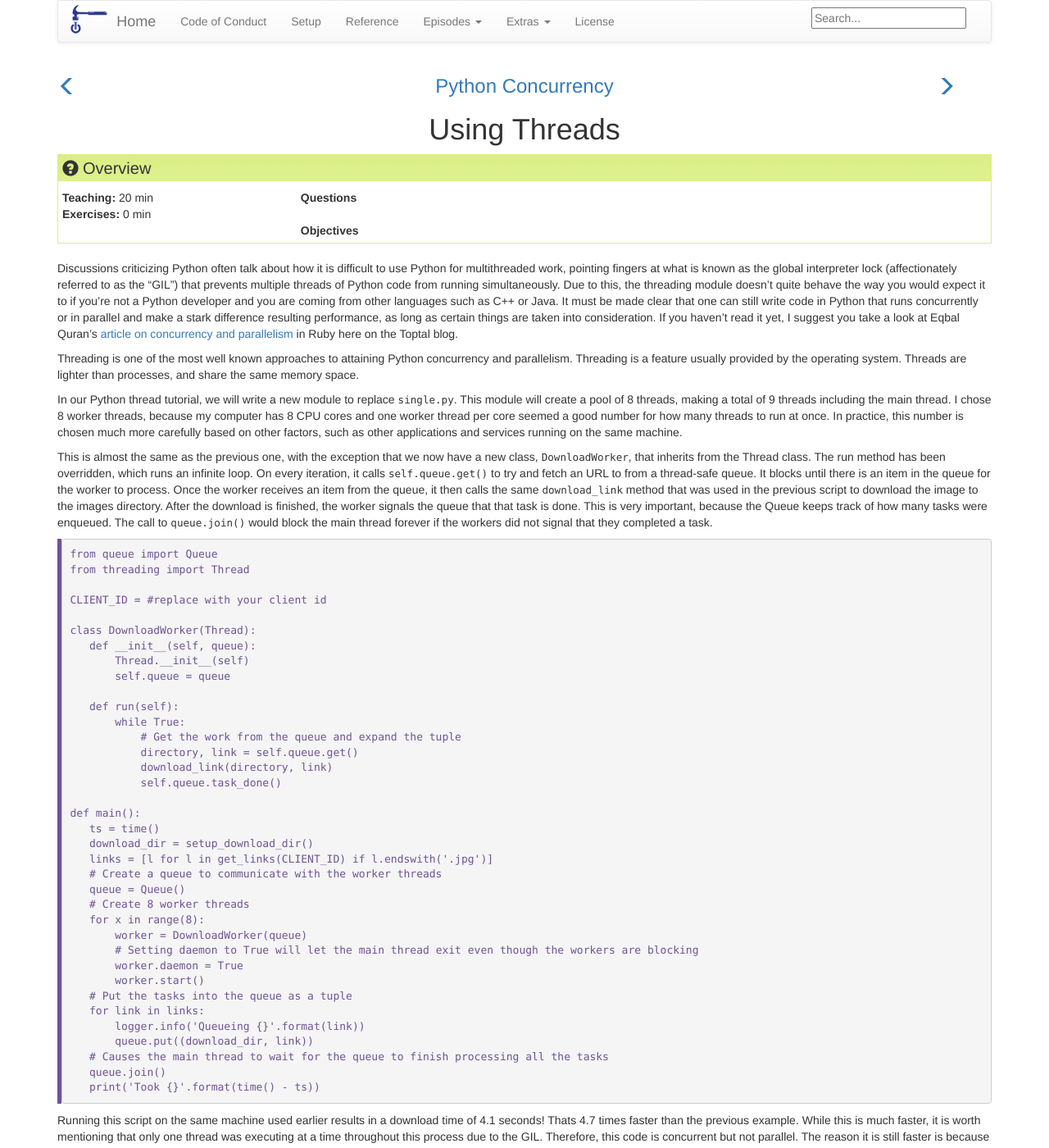
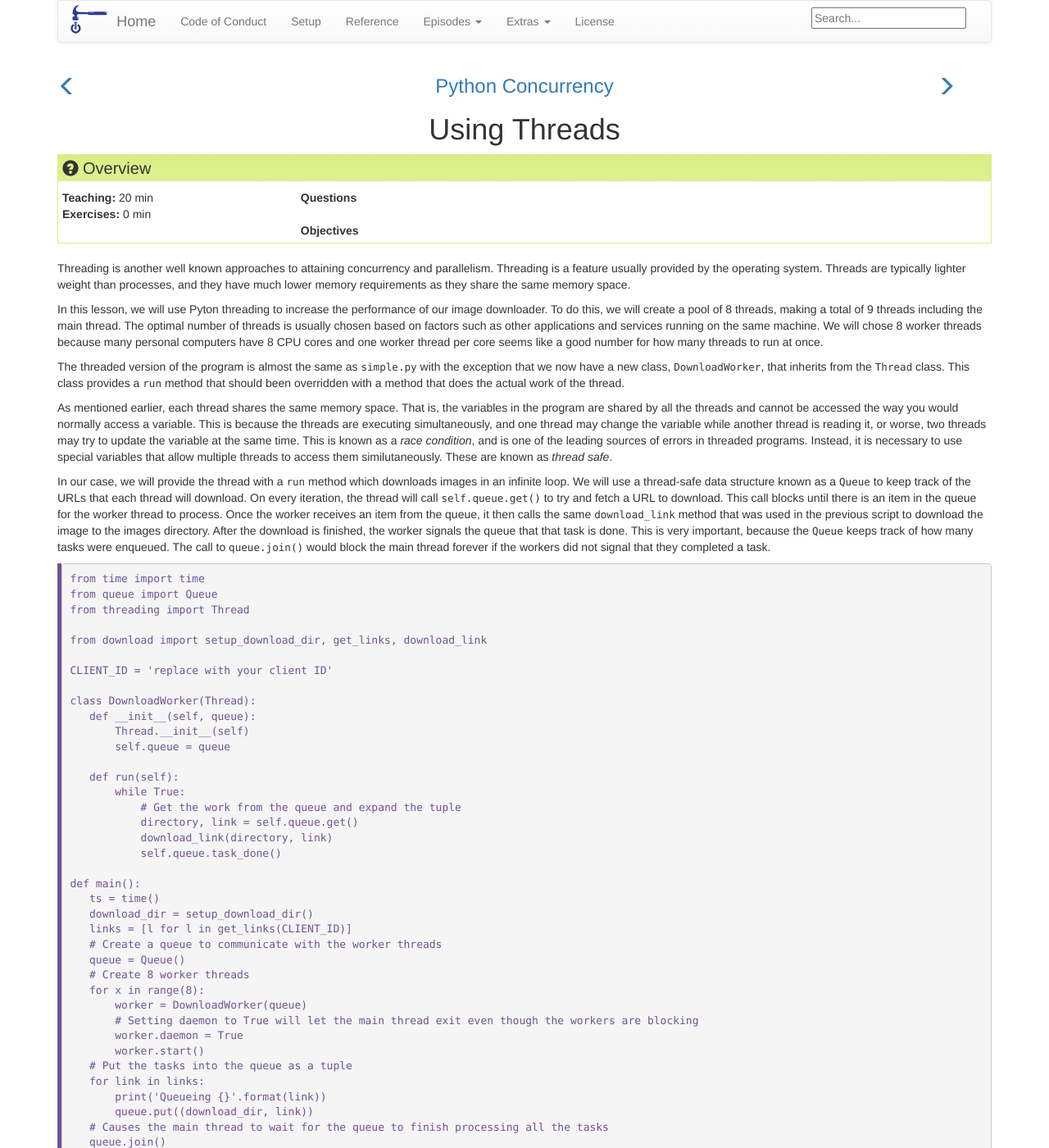
Before and after one commit to nyu-cds/python-concurrency, a Jekyll site: the page built from _episodes/03-threads.md, in a window 1280 px wide and 1400 px high. Shown: the whole window at 82% size. Built offline with Jekyll 4.4.1, drawn with Linux system fonts in a browser that asks for light colours; some of the changed text lies outside the part shown.

Commit message:
updates
Signed-off-by: Greg Watson <g.watson@computer.org>

```diff
--- a/_episodes/03-threads.md
+++ b/_episodes/03-threads.md
@@ -6,35 +6,38 @@ questions:
 objectives:
 keypoints:
 ---
-Discussions criticizing Python often talk about how it is difficult to use Python for multithreaded work, pointing fingers at what is known as the
-global interpreter lock (affectionately referred to as the “GIL”) that prevents multiple threads of Python code from running simultaneously.
-Due to this, the threading module doesn’t quite behave the way you would expect it to if you’re not a Python developer and you are coming
-from other languages such as C++ or Java. It must be made clear that one can still write code in Python that runs concurrently or in parallel
-and make a stark difference resulting performance, as long as certain things are taken into consideration. If you haven’t read it yet, I suggest
-you take a look at Eqbal Quran’s [article on concurrency and parallelism](https://www.toptal.com/ruby/ruby-concurrency-and-parallelism-a-practical-primer)
-in Ruby here on the Toptal blog.
+Threading is another well known approaches to attaining concurrency and parallelism. Threading is a feature usually provided by the
+operating system. Threads are typically lighter weight than processes, and they have much lower memory requirements as they share the same memory space.
 
+In this lesson, we will use Pyton threading to increase the performance of our image downloader. To do this, we will create a pool of 8 threads, making
+a total of 9 threads including the main thread. The optimal number of threads is usually chosen based on factors such as other applications and
+services running on the same machine. We will chose 8 worker threads because many personal computers have 8 CPU cores and one worker thread per
+core seems like a good number for how many threads to run at once.
 
-Threading is one of the most well known approaches to attaining Python concurrency and parallelism. Threading is a feature usually provided by the
-operating system. Threads are lighter than processes, and share the same memory space.
+The threaded version of the program is almost the same as `simple.py` with the exception that we now have a new class, `DownloadWorker`, that inherits
+from the `Thread` class. This class provides a `run` method that should been overridden with a method that does the actual work of the thread.
 
-In our Python thread tutorial, we will write a new module to replace `single.py`. This module will create a pool of 8 threads, making a total of 9
-threads including the main thread. I chose 8 worker threads, because my computer has 8 CPU cores and one worker thread per core seemed a good number
-for how many threads to run at once. In practice, this number is chosen much more carefully based on other factors, such as other applications and
-services running on the same machine.
+As mentioned earlier, each thread shares the same memory space. That is, the variables in the program are shared by all the threads and cannot be accessed
+the way you would normally access a variable. This is because the threads are executing simultaneously, and one thread may change the variable while
+another thread is reading it, or worse, two threads may try to update the variable at the same time. This is known as a *race condition*, and is one of
+the leading sources of errors in threaded programs. Instead, it is necessary to use special variables that allow multiple threads to access them
+similutaneously. These are known as *thread safe*.
 
-This is almost the same as the previous one, with the exception that we now have a new class, `DownloadWorker`, that inherits from the Thread class.
- The run method has been overridden, which runs an infinite loop. On every iteration, it calls `self.queue.get()` to try and fetch an URL to from a
-thread-safe queue. It blocks until there is an item in the queue for the worker to process. Once the worker receives an item from the queue, it then
-calls the same `download_link` method that was used in the previous script to download the image to the images directory. After the download is
-finished, the worker signals the queue that that task is done. This is very important, because the Queue keeps track of how many tasks were enqueued.
+In our case, we will provide the thread with a `run` method which downloads images in an infinite loop. We will use a thread-safe data structure known
+as a `Queue` to keep track of the URLs that each thread will download. On every iteration, the thread will call `self.queue.get()` to try and fetch a
+URL to download. This call blocks until there is an item in the queue for the worker thread to process. Once the worker receives an item from the queue,
+it then calls the same `download_link` method that was used in the previous script to download the image to the images directory. After the download is
+finished, the worker signals the queue that that task is done. This is very important, because the `Queue` keeps track of how many tasks were enqueued.
 The call to `queue.join()` would block the main thread forever if the workers did not signal that they completed a task.
 
 ~~~
+from time import time
 from queue import Queue
 from threading import Thread
 
-CLIENT_ID = #replace with your client id
+from download import setup_download_dir, get_links, download_link
+
+CLIENT_ID = 'replace with your client ID'
 
 class DownloadWorker(Thread):
    def __init__(self, queue):
@@ -51,7 +54,7 @@ class DownloadWorker(Thread):
 def main():
    ts = time()
    download_dir = setup_download_dir()
-   links = [l for l in get_links(CLIENT_ID) if l.endswith('.jpg')]
+   links = [l for l in get_links(CLIENT_ID)]
    # Create a queue to communicate with the worker threads
    queue = Queue()
    # Create 8 worker threads
@@ -62,15 +65,25 @@ def main():
        worker.start()
    # Put the tasks into the queue as a tuple
    for link in links:
-       logger.info('Queueing {}'.format(link))
+       print('Queueing {}'.format(link))
        queue.put((download_dir, link))
    # Causes the main thread to wait for the queue to finish processing all the tasks
    queue.join()
    print('Took {}'.format(time() - ts))
+
+if __name__ == '__main__':
+   main()
 ~~~
 {: .python}
 
-Running this script on the same machine used earlier results in a download time of 4.1 seconds! Thats 4.7 times faster than the previous example.
+> ## Challenge
+>
+> Create a `threads.py` file using the program provided above. Replace the string `'replace with your client ID'` in
+> `procs.py` with the client ID you obtained from Imgur. Run `threads.py` and verify that you obtain a number of images in the `images`
+> directory. Compare how long it takes to download these images with the `simple.py` and `procs.py` versions.
+{: .challenge}
+
+Running this script on the same machine used earlier results in a download time of 3.1 seconds! Thats 3 times faster than the `simple.py` example.
 While this is much faster, it is worth mentioning that only one thread was executing at a time throughout this process due to the GIL.
 Therefore, this code is concurrent but not parallel. The reason it is still faster is because this is an IO bound task. The processor is hardly
 breaking a sweat while downloading these images, and the majority of the time is spent waiting for the network. This is why threading can provide
```
Also changed, not shown: _episodes/01-gettingstarted.md (+1 -1 lines), _episodes/02-multiprocessing.md (+13 -6 lines), index.md (+1 -1 lines), setup.md (+5 -4 lines).
